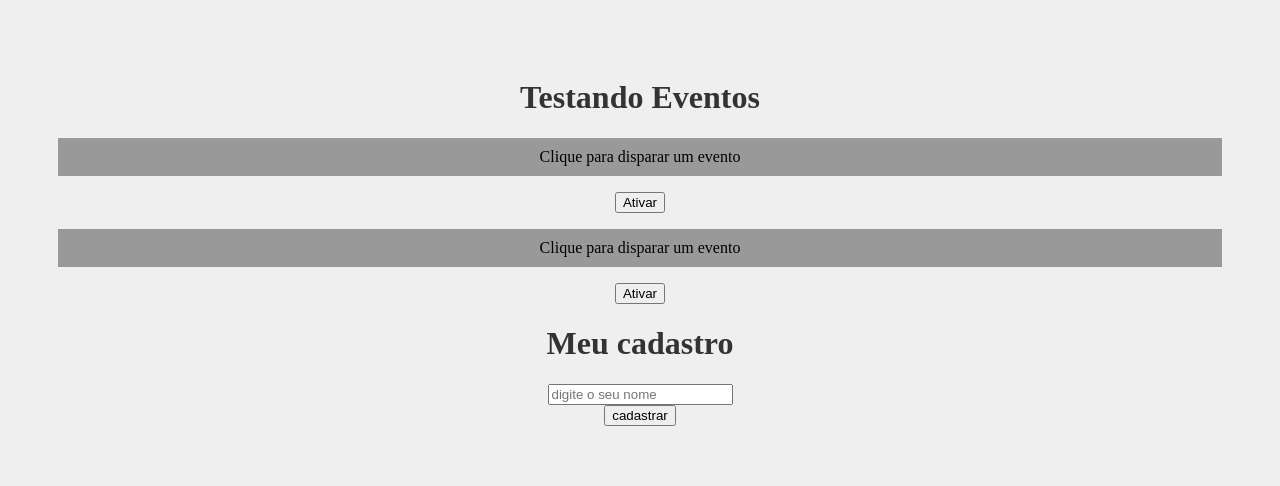
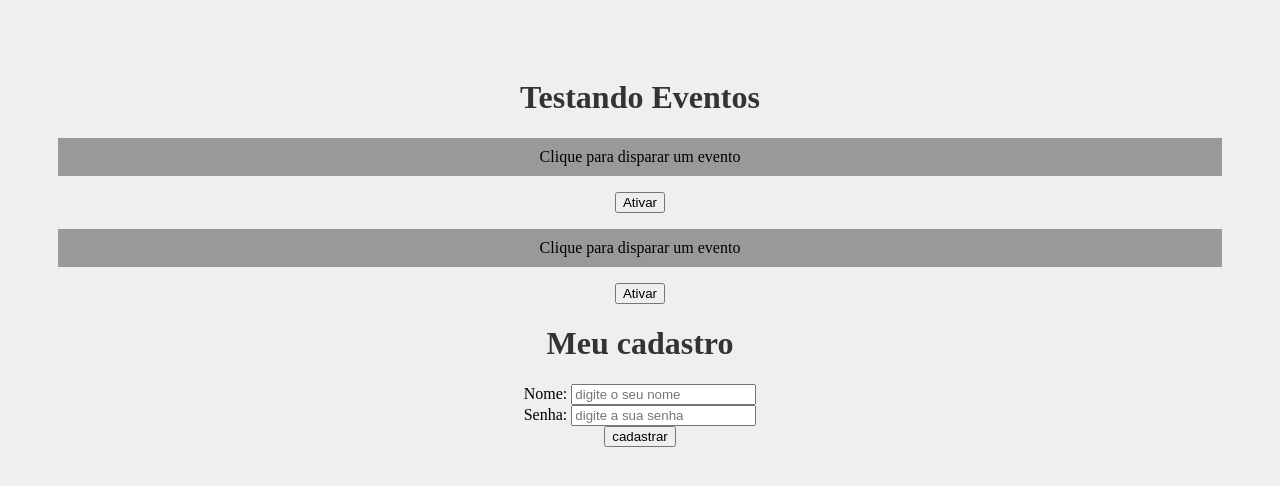
Before and after one commit to FrankieSilvaSantos/matheusBattistiReact, a React (Create React App) app: page / in a window 1280 px wide. Shown: the top 486 px of the page. Built offline with nearby package versions, Linux system fonts and the light colour scheme.

Commit message:
useState

```diff
--- a/src/components/Form.js
+++ b/src/components/Form.js
@@ -1,21 +1,33 @@
+import { useState } from "react"
+
 function Form() {
 
 
     function cadastrarUsuario(e) {
         e.preventDefault()
-        let input = document.getElementById('inputText').value
-        console.log(`Parabains se cadastrou!! ${input}`)
+        let input = document.getElementById('name').value
+        let password = document.getElementById('password').value
+        console.log(`Usuario: ${input} Senha: ${password}`)
 
     }
 
-    return(
+    const [name,setName] = useState()
+    const [password,setPassword] = useState()
+
+    return (
         <>
             <h1>Meu cadastro</h1>
             <form onSubmit={cadastrarUsuario}>
                 <div>
-        <input type="text" id="inputText" placeholder="digite o seu nome" pattern="[a-zA-Z]+[ ][a-zA-Z]+" minLength="7" maxLength="25" required >
+                    <label htmlFor="name">Nome: </label>
+                    <input type="text" id="name" placeholder="digite o seu nome" pattern="[a-zA-Z]+[ ][a-zA-Z]+"
+                     minLength="7" maxLength="25" required onChange={(e) => setName(e.target.value)}></input>
+                </div>
 
-        </input>
+                <div>
+                    <label htmlFor="password">Senha: </label>
+                    <input type="password" id="password" pattern="(?=.*\d)(?=.*[a-z])(?=.*[A-Z]).{8,}"
+                    placeholder="digite a sua senha" required onChange={((e) => setPassword(e.target.value))}></input>
                 </div>
 
                 <input type="submit" value="cadastrar" >
```
Lines whose indentation alone changed are shown as unchanged.
